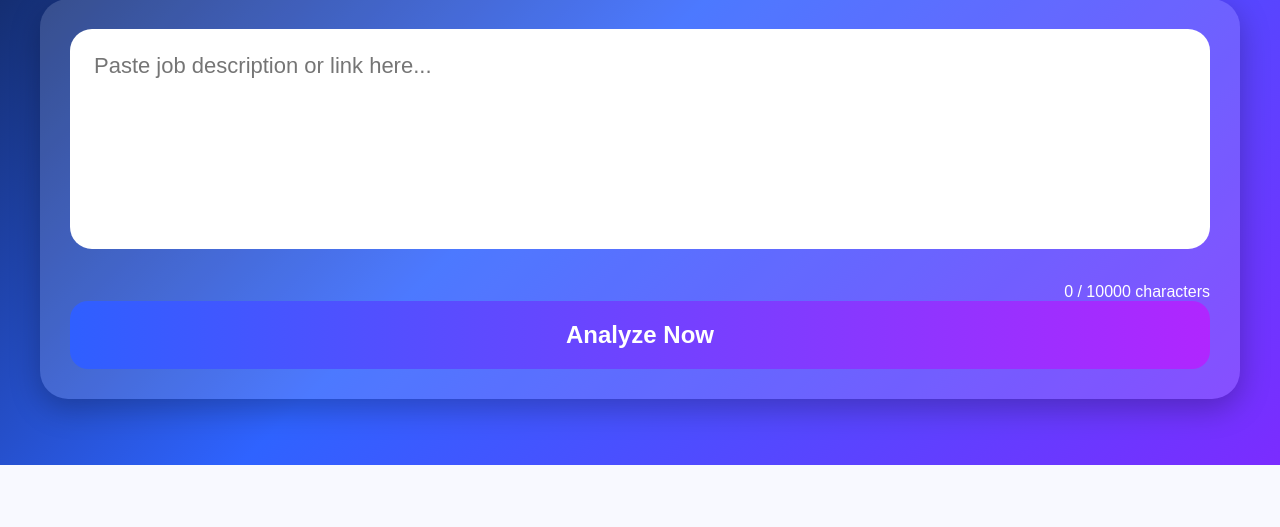
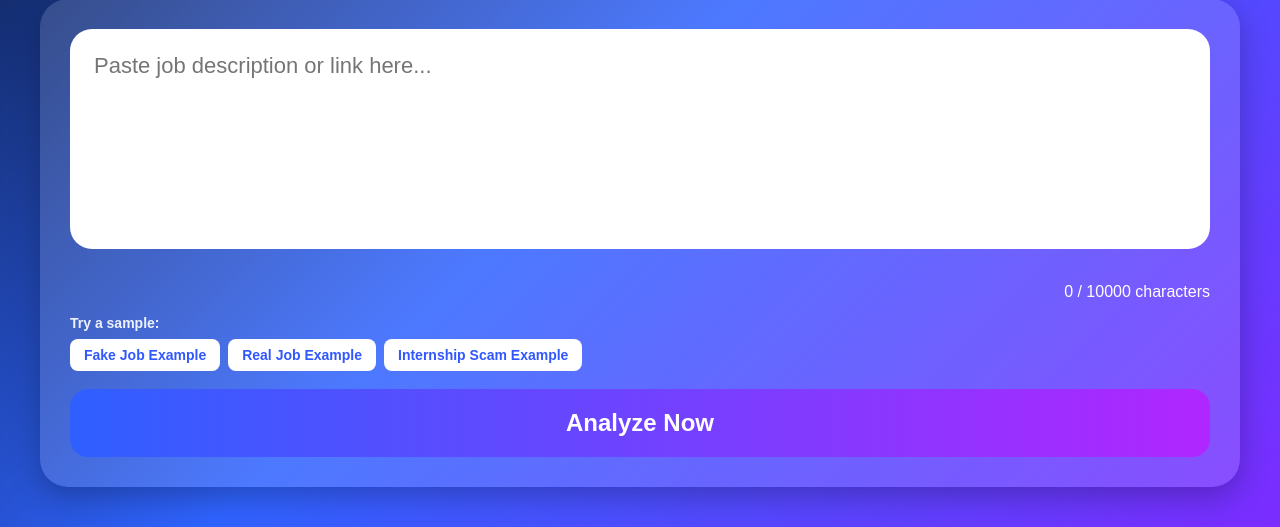
Before and after one commit to baluyandrapu02-hue/AI-Fake-Job-Internship-Detection-System, a Flask app: page / in a window 1280 px wide. Shown: the part 335-862 px from the top of the page. Before the commit the page ends 800 px from the top, so only its background shows below. Run offline with Flask 3, Linux system fonts and the light colour scheme; the visitor is signed in with stand-in values (Sample User, id 1).

Commit message:
Improved sample test button UI

```diff
--- a/static/style.css
+++ b/static/style.css
@@ -1011,3 +1011,37 @@ body{
     font-size:20px;
     font-weight:600;
 }
+
+.sample-buttons {
+    margin-top: 14px;
+    margin-bottom: 18px;
+}
+
+.sample-buttons p {
+    margin-bottom: 8px;
+    font-size: 14px;
+    font-weight: 600;
+    color: #eef2ff;
+}
+
+.sample-button-row {
+    display: flex;
+    flex-wrap: wrap;
+    gap: 8px;
+}
+
+.sample-button-row button {
+    background: #ffffff;
+    color: #3157ff;
+    border: none;
+    border-radius: 8px;
+    padding: 8px 14px;
+    font-size: 14px;
+    font-weight: 600;
+    cursor: pointer;
+    width: auto;
+}
+
+.sample-button-row button:hover {
+    background: #eef2ff;
+}
--- a/templates/index.html
+++ b/templates/index.html
@@ -34,16 +34,23 @@
                 required></textarea>
 
             <p id="charCount">0 / 10000 characters</p>
-
+            <div class="sample-buttons">
+                 <p>Try a sample:</p>
+                 <div class="sample-button-row">
+                      <button type="button" onclick="loadSample('fake')">Fake Job Example</button>
+                      <button type="button" onclick="loadSample('real')">Real Job Example</button>
+                      <button type="button" onclick="loadSample('internship')">Internship Scam Example</button>
+                 </div>
+            </div>
             <button type="submit" class="scan-btn">Analyze Now</button>
         </form>
     </div>
 
-    {% if result %}
+   {% if result %}
     <div class="result-card">
 
         <h2 class="{% if 'High Risk' in result %}high-risk{% elif 'Proceed Carefully' in result %}medium-risk{% else %}low-risk{% endif %}">
-            {{ result }}
+             {{ result }}
         </h2>
 
         <p><strong>Risk Score:</strong> {{ risk_score }}/100</p>
@@ -123,10 +130,29 @@
 const textarea = document.getElementById("jobInput");
 const counter = document.getElementById("charCount");
 
+const samples = {
+    fake: `Urgent hiring! Work from home. No experience needed. Earn Rs.50000 per month. Registration fee required to confirm slot. Contact through WhatsApp only. No interview required.`,
+
+    real: `TCS is hiring Software Engineer graduates. Candidates must complete an online test, technical interview, and HR round. Apply only through the official TCS careers portal.`,
+
+    internship: `Get certified internship now. Pay Rs.1999 training fee. Certificate valid worldwide. Limited seats available. No interview or selection process required.`
+};
+
+function updateCounter() {
+    if (textarea && counter) {
+        counter.textContent = textarea.value.length + " / 10000 characters";
+    }
+}
+
+function loadSample(type) {
+    if (textarea && samples[type]) {
+        textarea.value = samples[type];
+        updateCounter();
+    }
+}
+
 if (textarea && counter) {
-    textarea.addEventListener("input", function () {
-        counter.textContent = textarea.value.length + " / 10000 characters";
-    });
+    textarea.addEventListener("input", updateCounter);
 }
 </script>
 
```
